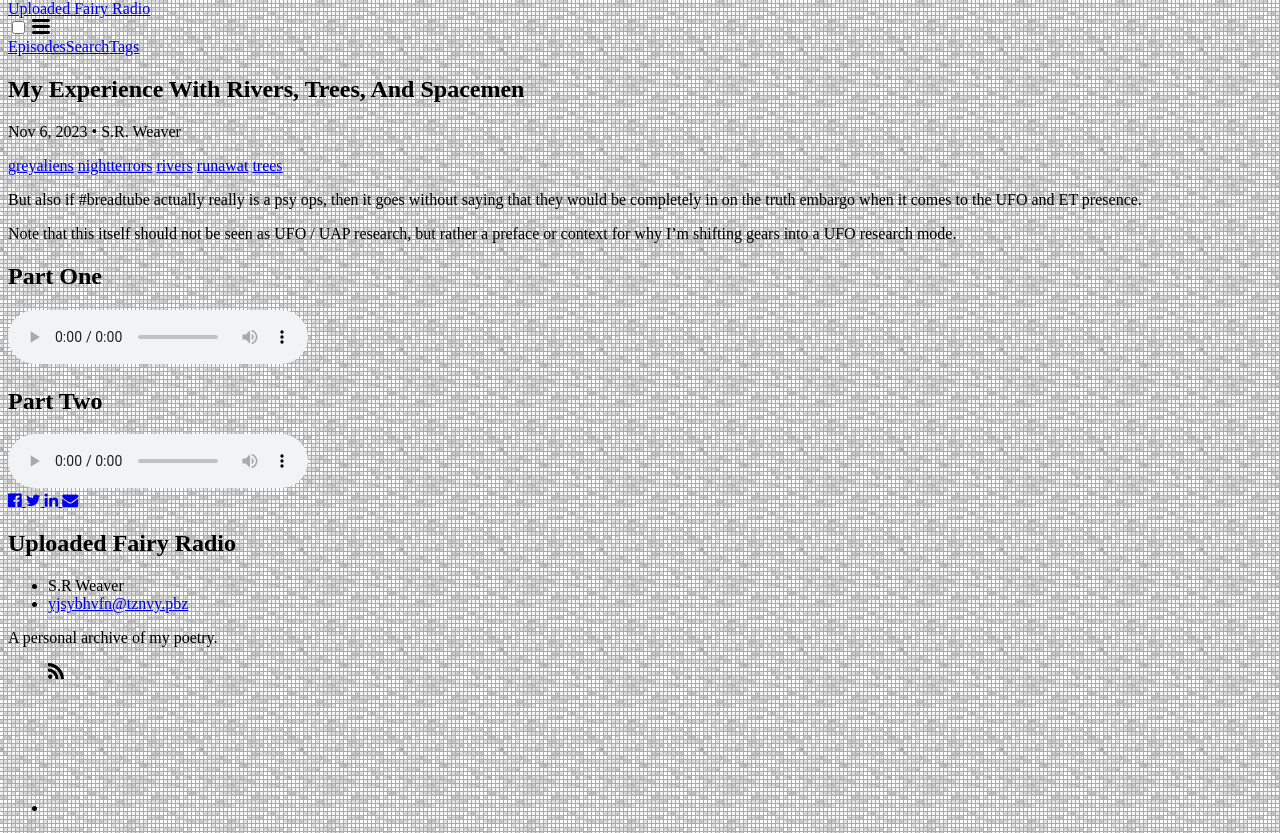
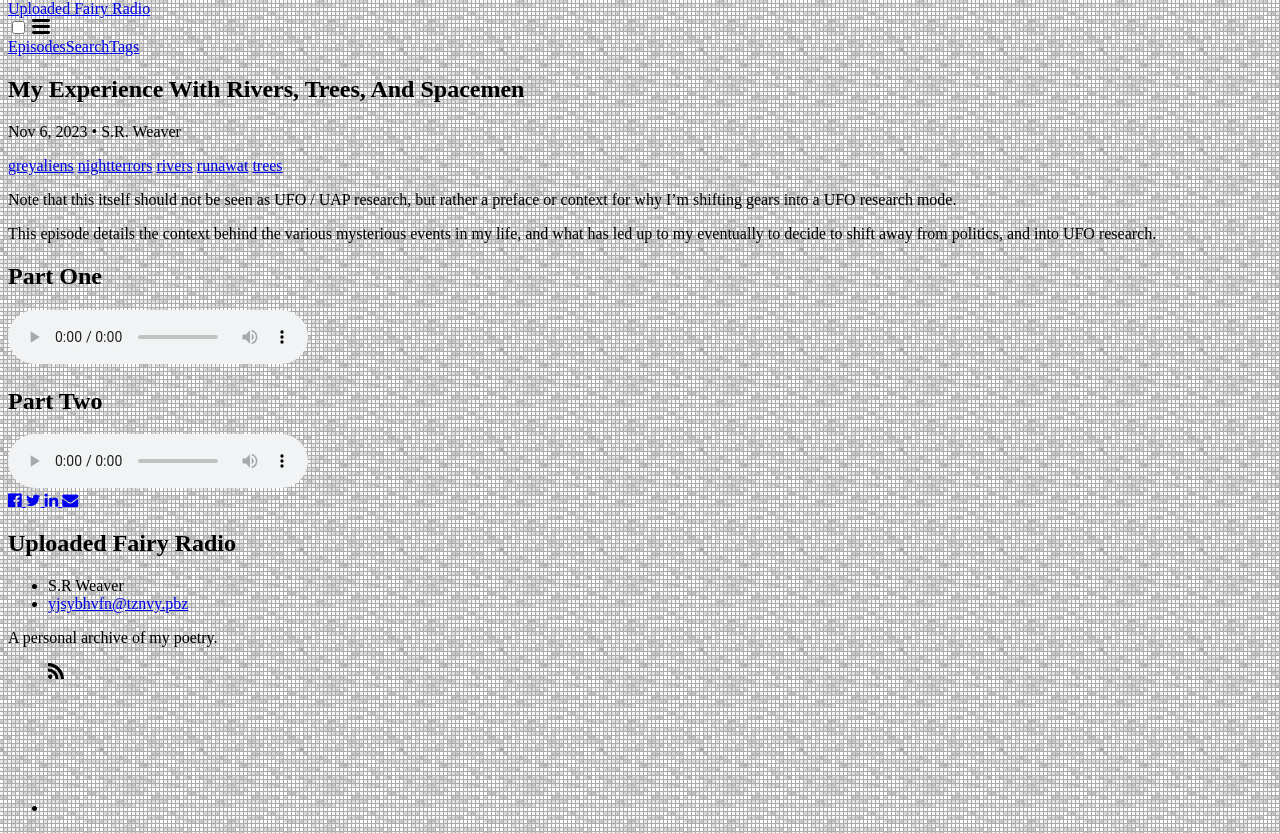
Before and after one commit to LWFlouisa/UploadedFairyRadio, a Jekyll site: the page built from _posts/2023-11-06-myexperienceiwthtrees.md, in a window 1280 px wide. Shown: the part 108-941 px from the top of the page. Built offline with Jekyll 4.4.1, drawn with Linux system fonts in a browser that asks for light colours; our own code applies the rules of GitHub Pages for plain Markdown files.

Commit message:
Update 2023-11-06-myexperienceiwthtrees.md

```diff
--- a/_posts/2023-11-06-myexperienceiwthtrees.md
+++ b/_posts/2023-11-06-myexperienceiwthtrees.md
@@ -3,9 +3,9 @@ title: "My Experience With Rivers, Trees, And Spacemen"
 author: "S.R. Weaver"
 tags: greyaliens nightterrors trees rivers runawat
 ---
-But also if #breadtube actually really is a psy ops, then it goes without saying that they would be completely in on the truth embargo when it comes to the UFO and ET presence.
+Note that this itself should not be seen as UFO / UAP research, but rather a preface or context for why I'm shifting gears into a UFO research mode.
 
-Note that this itself should not be seen as UFO / UAP research, but rather a preface or context for why I'm shifting gears into a UFO research mode.
+This episode details the context behind the various mysterious events in my life, and what has led up to my eventually to decide to shift away from politics, and into UFO research.
 
 ## Part One
 <audio controls>
```
